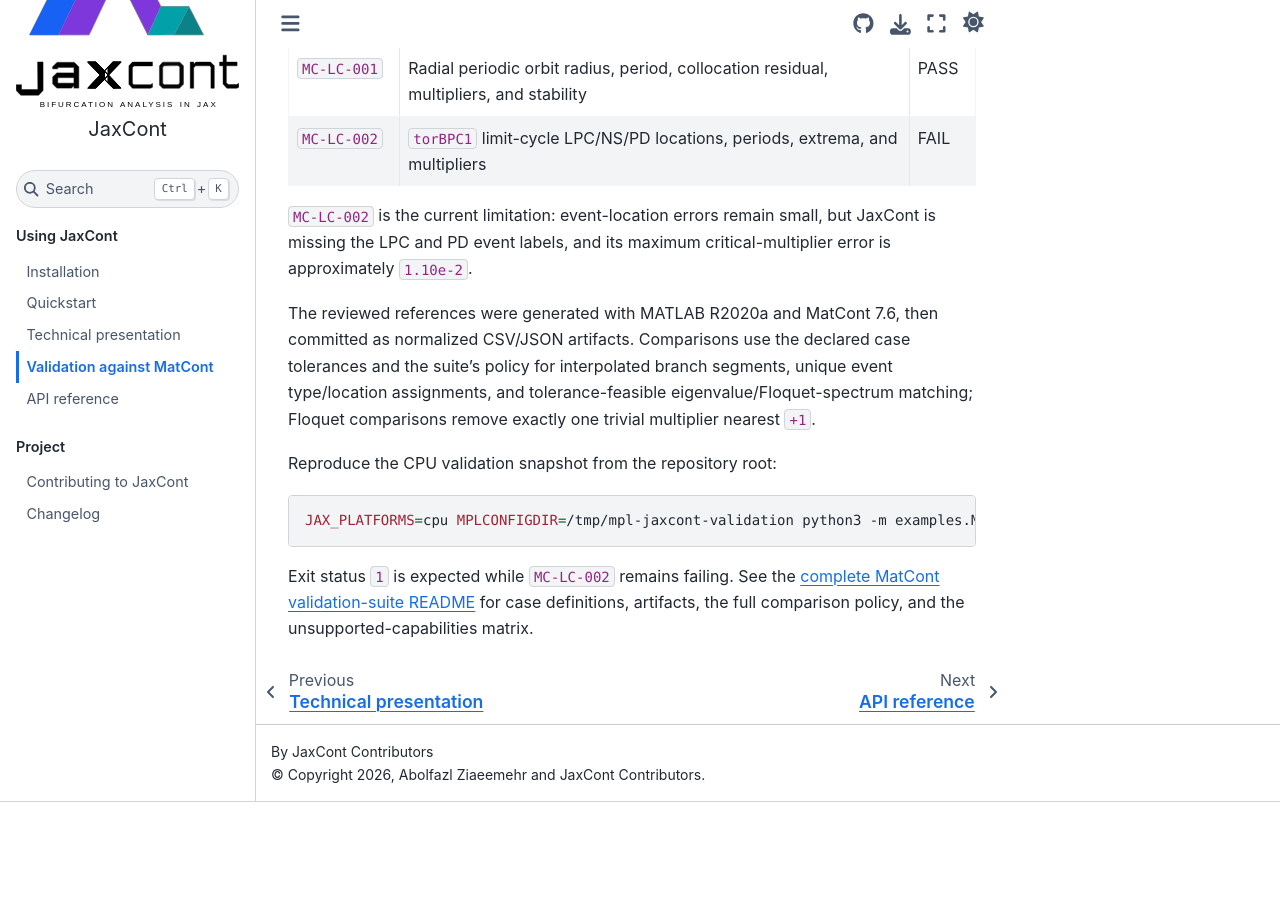
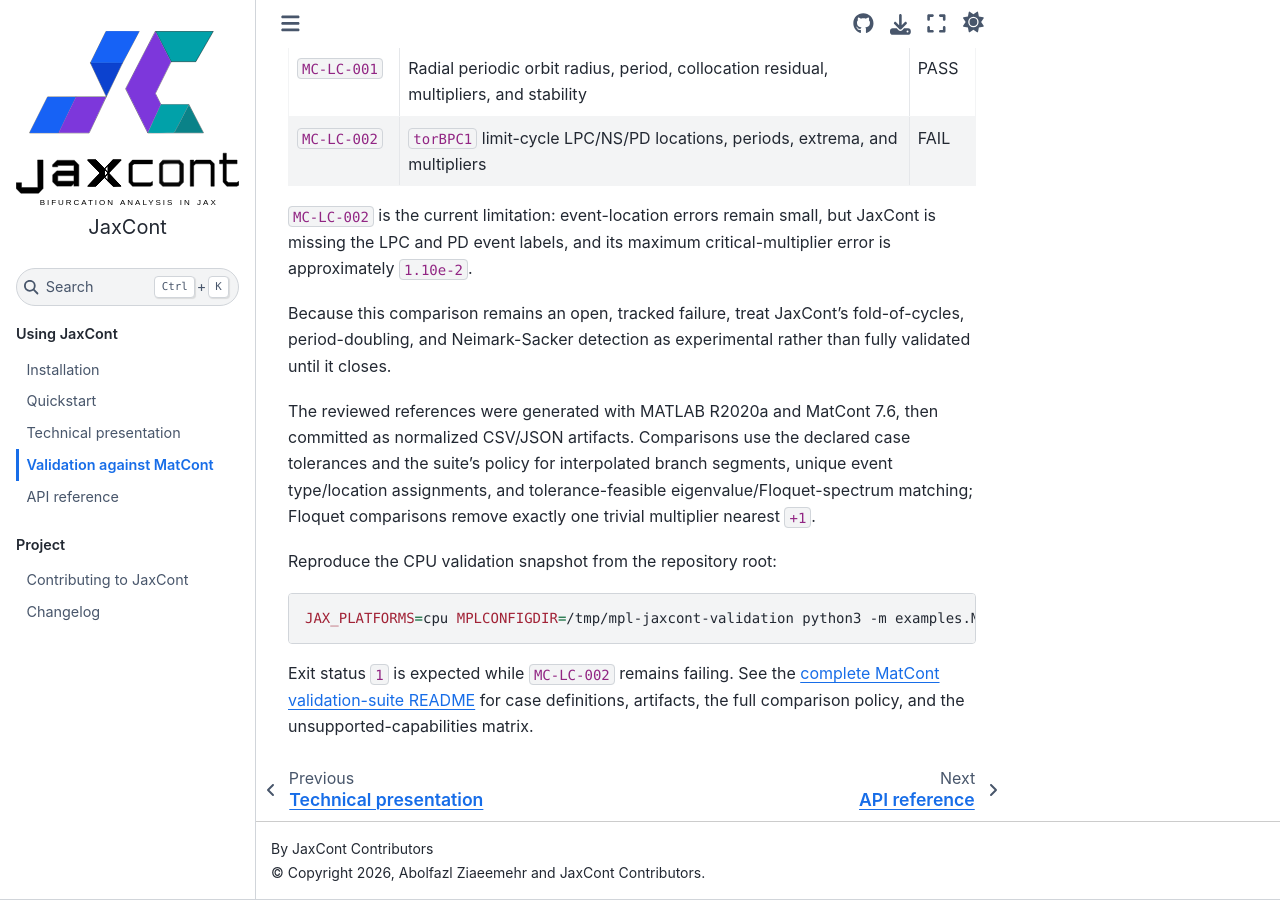
Before and after one commit to Ziaeemehr/JaxCont, a Sphinx documentation site: the page built from docs/source/validation.md, in a window 1280 px wide and 900 px high, scrolled down 527 px. Built offline with Sphinx 7.4.7 and the Sphinx Book theme 1.1.4, drawn with Linux system fonts in a browser that asks for light colours; pages that are not in the unit, such as notebooks, are missing from menus; before the commit the page ends 1329 px from its top, so only the background shows below that.

Commit message:
docs: reconcile MC-LC-002 capability claims with its actual MatCont-validated status

```diff
--- a/docs/source/validation.md
+++ b/docs/source/validation.md
@@ -14,6 +14,8 @@
 
 `MC-LC-002` is the current limitation: event-location errors remain small, but JaxCont is missing the LPC and PD event labels, and its maximum critical-multiplier error is approximately `1.10e-2`.
 
+Because this comparison remains an open, tracked failure, treat JaxCont's fold-of-cycles, period-doubling, and Neimark-Sacker detection as experimental rather than fully validated until it closes.
+
 The reviewed references were generated with MATLAB R2020a and MatCont 7.6, then committed as normalized CSV/JSON artifacts. Comparisons use the declared case tolerances and the suite's policy for interpolated branch segments, unique event type/location assignments, and tolerance-feasible eigenvalue/Floquet-spectrum matching; Floquet comparisons remove exactly one trivial multiplier nearest `+1`.
 
 Reproduce the CPU validation snapshot from the repository root:
```
Also changed, not shown: 1 other file.
